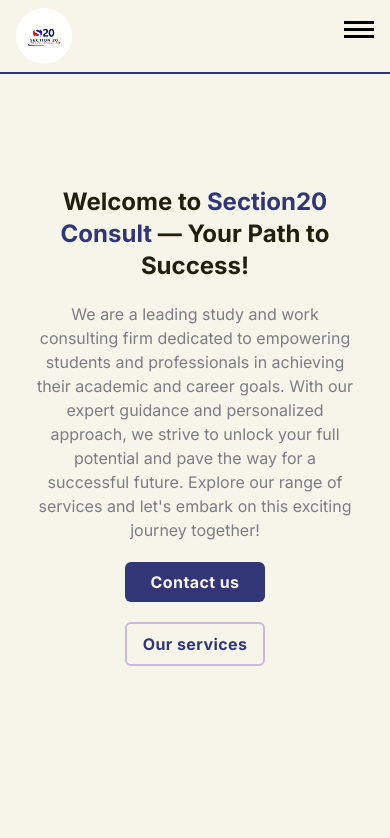
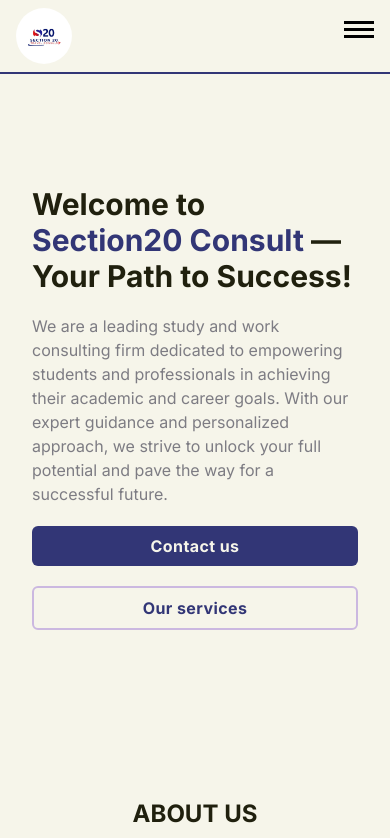
Before and after one commit to Jasoneli/section20-consult, a Next.js app: page / in a window 390 px wide. Shown: the top 838 px of the page. Built offline with nearby package versions, Linux system fonts and the light colour scheme.

Commit message:
change sizes

```diff
--- a/components/AboutUS.tsx
+++ b/components/AboutUS.tsx
@@ -5,7 +5,9 @@
   return (
     <section id="about" className="my-10">
       <div className="container max-w-6xl p-4 mx-auto text-textColor">
-        <h2 className="text-4xl  uppercase font-bold text-center">About us</h2>
+        <h2 className="text-2xl lg:text-4xl  uppercase font-bold text-center">
+          About us
+        </h2>
         <p className="text-center text-base lg:text-lg mt-2 font-semibold text-[#7d7c83]">
           Our Vision: Empowering Your Dreams
         </p>
--- a/components/Contact.tsx
+++ b/components/Contact.tsx
@@ -5,7 +5,7 @@
   return (
     <section id="contact" className="my-10 text-background">
       <div className="container max-w-6xl mx-auto bg-textColor p-20 rounded-md shadow-2xl">
-        <h2 className="text-4xl  uppercase font-semibold text-center">
+        <h2 className="text-2xl lg:text-4xl uppercase font-semibold lg:text-center">
           Reach Out Today!
         </h2>
         <p className="text-base lg:text-lg mt-2 font-medium text-left">
--- a/components/HeroSection.tsx
+++ b/components/HeroSection.tsx
@@ -6,28 +6,27 @@
   return (
     <header className="py-20 lg:min-h-screen">
       <div className="container max-w-6xl mx-auto flex lg:justify-between justify-center items-center   gap-5 p-8 lg:items-start">
-        <div className="flex flex-col lg:items-start justify-center items-center text-center lg:text-left gap-5 text-textColor">
-          <h1 className="lg:text-6xl font-bold text-2xl">
+        <div className="flex flex-col lg:items-start  lg:text-left gap-5 text-textColor">
+          <h1 className="lg:text-6xl font-bold text-3xl">
             Welcome to <span className="text-primary">Section20 Consult</span>{" "}
             &mdash; Your Path to Success!
           </h1>
-          <p className="text-base font-medium text-[#7d7c83] lg:text-lg">
+          <p className="font-medium text-[#7d7c83] lg:text-xl">
             We are a leading study and work consulting firm dedicated to
             empowering students and professionals in achieving their academic
             and career goals. With our expert guidance and personalized
             approach, we strive to unlock your full potential and pave the way
-            for a successful future. Explore our range of services and
-            let&apos;s embark on this exciting journey together!
+            for a successful future.
           </p>
-          <div className="flex flex-col md:flex-row gap-5 md:gap-10">
+          <div className="flex flex-col lg:flex-row gap-5 lg:gap-10">
             <Link
-              className="px-4 py-2 font-semibold tracking-wide border-none rounded-md border-textColor hover:shadow-2xl hover:translate-y-[-2px] duration-200 transition-all bg-primary text-background"
+              className="px-4 py-2 font-semibold tracking-wide border-none rounded-md border-textColor hover:shadow-2xl hover:translate-y-[-2px] duration-200 transition-all bg-primary text-background text-center"
               href="#contact"
             >
               Contact us
             </Link>
             <Link
-              className="px-4 py-2 tracking-wide border-secondary border-2 rounded-md  text-primary  hover:shadow-2xl hover:translate-y-[-2px]  duration-200 transition-all outline-none  font-semibold"
+              className="px-4 py-2 tracking-wide border-secondary border-2 rounded-md  text-primary  hover:shadow-2xl hover:translate-y-[-2px]  duration-200 transition-all outline-none  font-semibold text-center"
               href="/services"
             >
               Our services
--- a/components/Resources.tsx
+++ b/components/Resources.tsx
@@ -4,10 +4,10 @@
   return (
     <section className="bg-[#e9e9e7]  my-20 text-textColor">
       <div className="max-w-6xl mx-auto px-5 py-10 container">
-        <h2 className="text-2xl lg:text-4xl  uppercase font-bold text-center">
+        <h2 className="text-2xl lg:text-4xl  uppercase font-bold lg:text-center">
           Resources
         </h2>
-        <p className="text-center text-base lg:text-lg mt-2 font-semibold text-[#7d7c83]">
+        <p className="lg:text-center text-base lg:text-lg mt-2 font-semibold text-[#7d7c83]">
           Stay Informed with Our Informative Resources
         </p>
       </div>
--- a/components/Team.tsx
+++ b/components/Team.tsx
@@ -6,7 +6,7 @@
   return (
     <section>
       <div className="max-w-6xl p-4 mx-auto container">
-        <h2 className="text-lg lg:text-4xl  uppercase font-bold text-center">
+        <h2 className="text-2xl lg:text-4xl  uppercase font-bold  lg:text-center">
           Meet Our Expert Consultants
         </h2>
         <p className="lg:text-center text-left text-base lg:text-lg mt-2 font-semibold text-[#7d7c83]">
```
